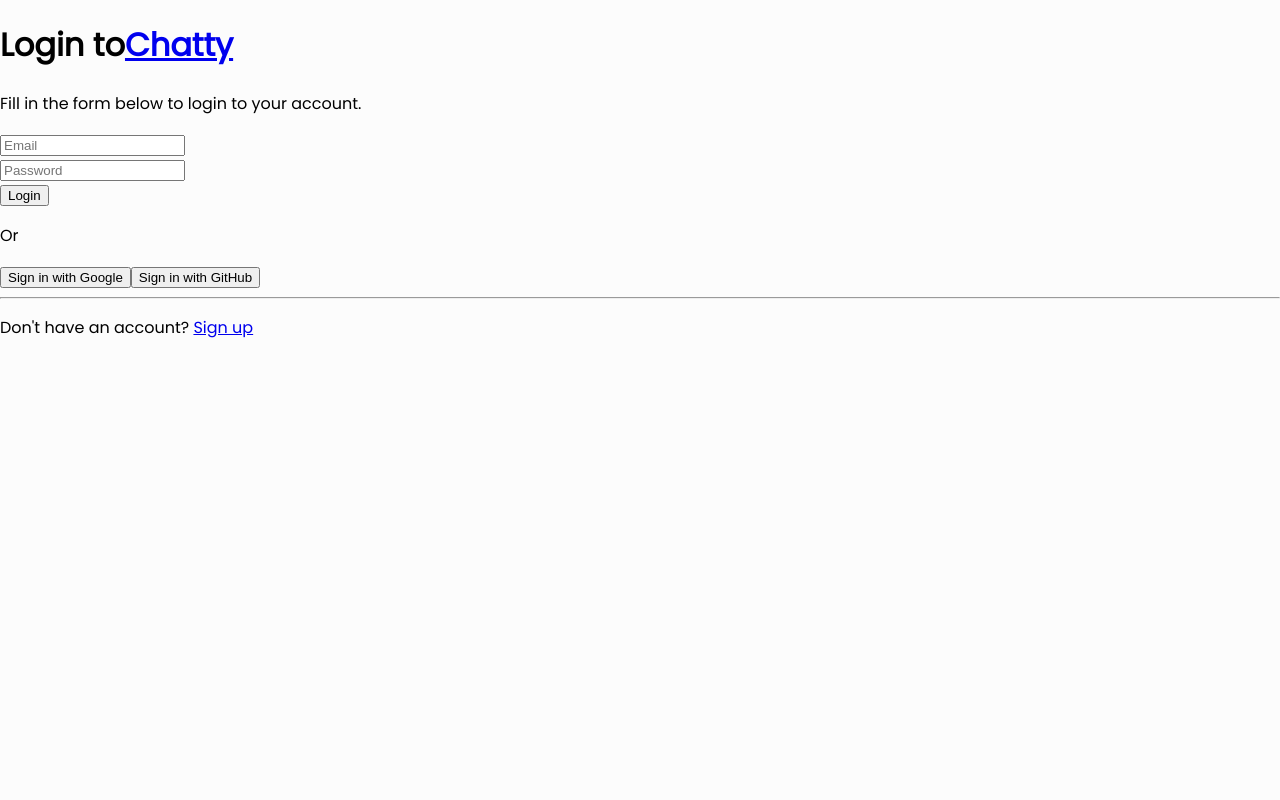
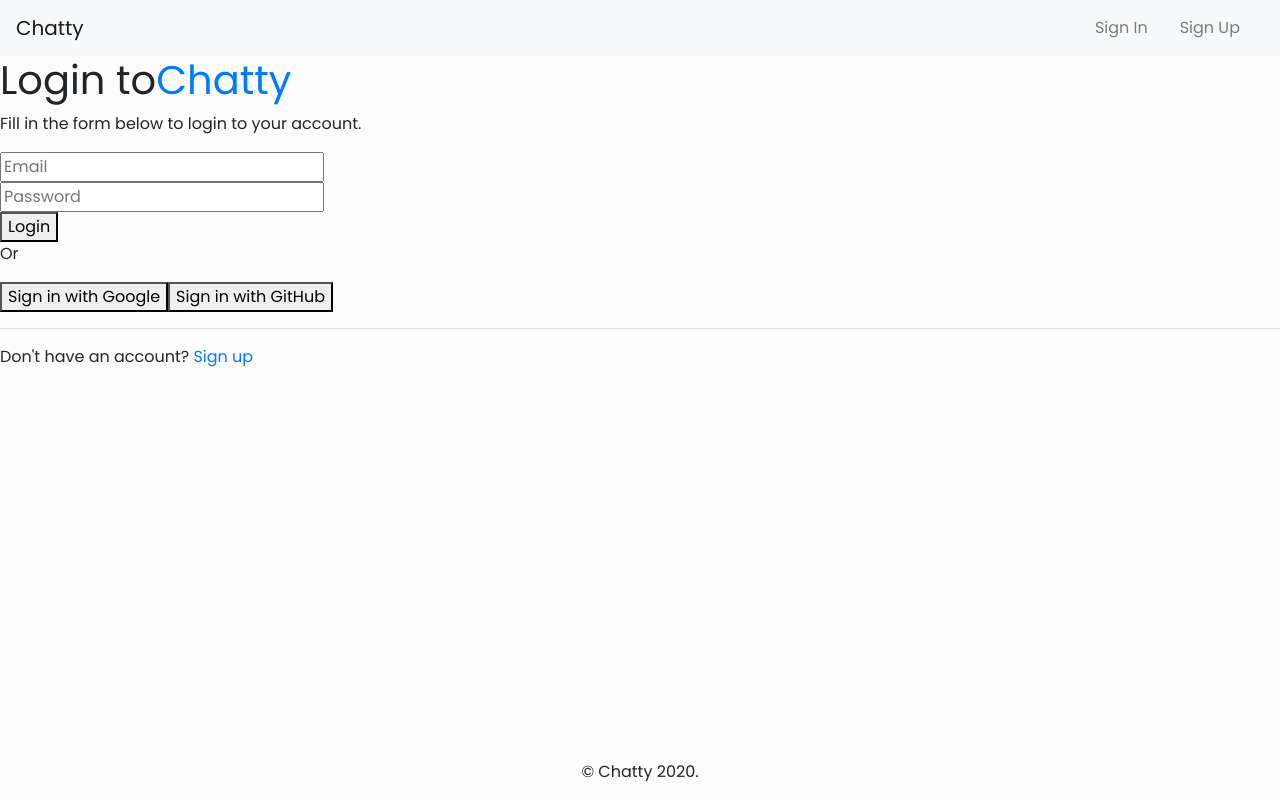
Before and after one commit to anhdo95/firebase-chatty, a React (Create React App) app: page /login in a window 1280 px wide. Built offline with nearby package versions, Linux system fonts and the light colour scheme; no server answers.

Commit message:
Adding boostrap and styling layout

```diff
--- a/public/index.html
+++ b/public/index.html
@@ -1,14 +1,12 @@
 <!DOCTYPE html>
 <html lang="en">
+
 <head>
   <meta charset="utf-8" />
   <link rel="icon" href="%PUBLIC_URL%/favicon.ico" />
   <meta name="viewport" content="width=device-width, initial-scale=1" />
   <meta name="theme-color" content="#000000" />
-    <meta
-      name="description"
-      content="Web site created using create-react-app"
-    />
+  <meta name="description" content="Web site created using create-react-app" />
   <link rel="apple-touch-icon" href="%PUBLIC_URL%/logo192.png" />
   <!--
       manifest.json provides metadata used when your web app is installed on a
@@ -25,7 +23,10 @@
       Learn how to configure a non-root public URL by running `npm run build`.
     -->
   <title>React Redux App</title>
+  <link rel="stylesheet" href="https://cdnjs.cloudflare.com/ajax/libs/twitter-bootstrap/4.4.1/css/bootstrap.min.css">
+  <link href="https://fonts.googleapis.com/css?family=Poppins&display=swap" rel="stylesheet">
 </head>
+
 <body>
   <noscript>You need to enable JavaScript to run this app.</noscript>
   <div id="root"></div>
@@ -39,5 +40,11 @@
       To begin the development, run `npm start` or `yarn start`.
       To create a production bundle, use `npm run build` or `yarn build`.
     -->
+  <script src="https://cdnjs.cloudflare.com/ajax/libs/jquery/3.4.1/jquery.min.js"></script>
+  <script src="https://cdnjs.cloudflare.com/ajax/libs/popper.js/1.12.9/umd/popper.min.js"
+    integrity="sha384-ApNbgh9B+Y1QKtv3Rn7W3mgPxhU9K/ScQsAP7hUibX39j7fakFPskvXusvfa0b4Q"
+    crossorigin="anonymous"></script>
+  <script src="https://cdnjs.cloudflare.com/ajax/libs/twitter-bootstrap/4.4.1/js/bootstrap.min.js"></script>
 </body>
+
 </html>
--- a/src/components/app/App.css
+++ b/src/components/app/App.css
@@ -1,39 +1,3 @@
-.App {
-  text-align: center;
+.main {
+  margin-top: 56px;
 }
-
-.App-logo {
-  height: 40vmin;
-  pointer-events: none;
-}
-
-@media (prefers-reduced-motion: no-preference) {
-  .App-logo {
-    animation: App-logo-float infinite 3s ease-in-out;
-  }
-}
-
-.App-header {
-  min-height: 100vh;
-  display: flex;
-  flex-direction: column;
-  align-items: center;
-  justify-content: center;
-  font-size: calc(10px + 2vmin);
-}
-
-.App-link {
-  color: rgb(112, 76, 182);
-}
-
-@keyframes App-logo-float {
-  0% {
-    transform: translateY(0);
-  }
-  50% {
-    transform: translateY(10px)
-  }
-  100% {
-    transform: translateY(0px)
-  }
-}
--- a/src/components/app/App.js
+++ b/src/components/app/App.js
@@ -1,8 +1,13 @@
 import React, { useEffect } from "react";
 import { useDispatch } from "react-redux";
-import Router from "components/router/Router";
+import { BrowserRouter, Switch } from "react-router-dom";
+
 import { auth } from "services/firebase";
 import { setIsAuthenticated } from "store/auth";
+
+import Routes from "components/routes/Routes";
+import Header from "components/header/Header";
+import Footer from "components/footer/Footer";
 
 import "./App.css";
 
@@ -15,7 +20,17 @@ function App() {
     });
   }, [dispatch]);
 
-  return <Router />;
+  return (
+    <BrowserRouter>
+      <Header />
+      <main class="main">
+        <Switch>
+          <Routes />
+        </Switch>
+      </main>
+      <Footer />
+    </BrowserRouter>
+  );
 }
 
 export default App;
--- /dev/null
+++ b/src/components/footer/Footer.js
@@ -0,0 +1,13 @@
+import React from "react";
+
+function Footer() {
+  return (
+    <footer className="pt-5">
+      <div className="container text-center">
+        <p>&copy; Chatty 2020.</p>
+      </div>
+    </footer>
+  );
+}
+
+export default Footer;
--- /dev/null
+++ b/src/components/header/Header.js
@@ -0,0 +1,55 @@
+import React from "react";
+import { Link } from "react-router-dom";
+import { auth } from "services/firebase";
+
+function Header() {
+  return (
+    <header>
+      <nav className="navbar navbar-expand-sm fixed-top navbar-light bg-light">
+        <Link className="navbar-brand" to="/">
+          Chatty
+        </Link>
+        <button
+          className="navbar-toggler"
+          type="button"
+          data-toggle="collapse"
+          data-target="#navbarNavAltMarkup"
+          aria-controls="navbarNavAltMarkup"
+          aria-expanded="false"
+          aria-label="Toggle navigation"
+        >
+          <span className="navbar-toggler-icon"></span>
+        </button>
+        <div
+          className="collapse navbar-collapse justify-content-end"
+          id="navbarNavAltMarkup"
+        >
+          {auth().currentUser ? (
+            <div className="navbar-nav">
+              <Link className="nav-item nav-link mr-3" to="/chat">
+                Profile
+              </Link>
+              <button
+                className="btn btn-primary mr-3"
+                onClick={() => auth().signOut()}
+              >
+                Logout
+              </button>
+            </div>
+          ) : (
+            <div className="navbar-nav">
+              <Link className="nav-item nav-link mr-3" to="/login">
+                Sign In
+              </Link>
+              <Link className="nav-item nav-link mr-3" to="/signup">
+                Sign Up
+              </Link>
+            </div>
+          )}
+        </div>
+      </nav>
+    </header>
+  );
+}
+
+export default Header;
--- a/src/components/router/Router.js
+++ b/src/components/routes/Routes.js
@@ -1,6 +1,6 @@
 import React, { useCallback } from "react";
 import { useSelector } from "react-redux";
-import { Route, BrowserRouter, Switch } from "react-router-dom";
+import { Route } from "react-router-dom";
 import routes, { PrivateRoute, PublicRoute } from "routes";
 import { selectIsAuthenticated } from "store/auth";
 
@@ -22,19 +22,13 @@ function Router() {
         }
 
         const Component = route.private ? PrivateRoute : PublicRoute;
-        return (
-          <Component {...routeProps} authenticated={isAuthenticated} />
-        );
+        return <Component {...routeProps} authenticated={isAuthenticated} />;
       });
     },
     [isAuthenticated]
   );
 
-  return (
-    <BrowserRouter>
-      <Switch>{renderRoutes()}</Switch>
-    </BrowserRouter>
-  );
+  return renderRoutes();
 }
 
 export default Router;
--- a/src/index.css
+++ b/src/index.css
@@ -1,4 +1,8 @@
 @import url('https://fonts.googleapis.com/css?family=Poppins&display=swap');
+
+html, body {
+  height: 100%;
+}
 
 body {
   margin: 0;
@@ -15,8 +19,10 @@ code {
     monospace;
 }
 
-.chat-area, .home {
-  margin-top: 60px;
+#root {
+  display: grid;
+  grid-template-rows: max-content 1fr max-content;
+  height: 100%;
 }
 
 .chat-area {
```
Lines whose indentation alone changed are shown as unchanged.
